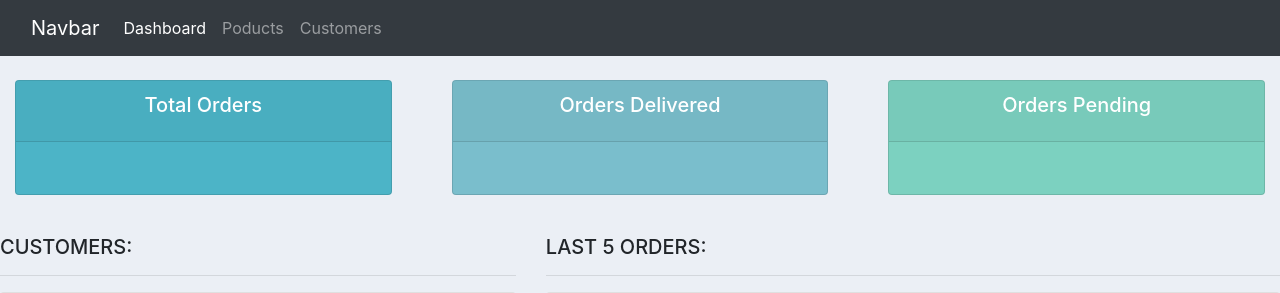
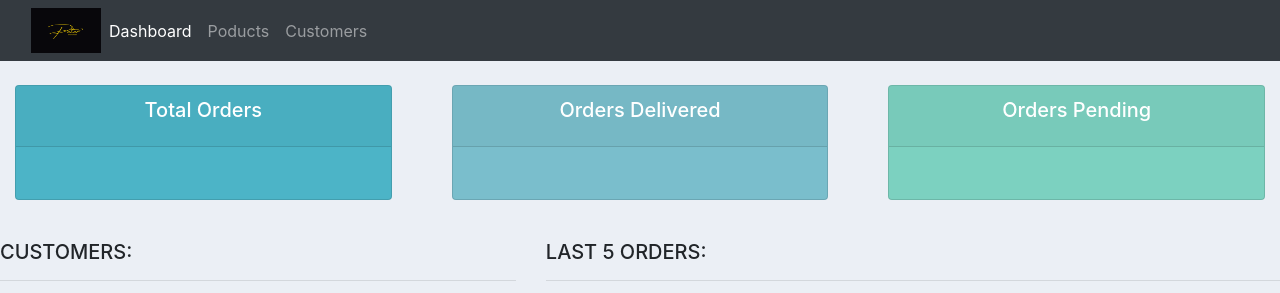
Before and after one commit to pbmulinzi/Mulinzi_CustomerMgtSystem, a Django app: page / in a window 1280 px wide. Shown: the top 293 px of the page. Run offline with Django 5.2, Linux system fonts and the light colour scheme.

Commit message:
adding static files to my project....linking them to both the project in settings and the application's templates

```diff
--- a/account/templates/account/navbar.html
+++ b/account/templates/account/navbar.html
@@ -1,6 +1,8 @@
+{% load static %}
+
 <nav class="navbar navbar-expand-lg navbar-dark bg-dark">
     <div class="container-fluid">
-      <a class="navbar-brand" href="#">Navbar</a>
+      <img src="{% static 'images/LOGO.png' %}" alt="" height="45" width="70">
       <button class="navbar-toggler" type="button" data-bs-toggle="collapse" data-bs-target="#navbarNav" aria-controls="navbarNav" aria-expanded="false" aria-label="Toggle navigation">
         <span class="navbar-toggler-icon"></span>
       </button>
--- a/customer_mgt_syst/settings.py
+++ b/customer_mgt_syst/settings.py
@@ -119,6 +119,8 @@ USE_TZ = True
 
 STATIC_URL = 'static/'
 
+MEDIA_URL = '/images/'
+
 STATICFILES_DIRS = [
     os.path.join(BASE_DIR, 'static'),
 ]
```
Also changed, not shown: static/images/LOGO.png (added), static/images/logo2.png (added), static/images/name_logo.jpg (added).
